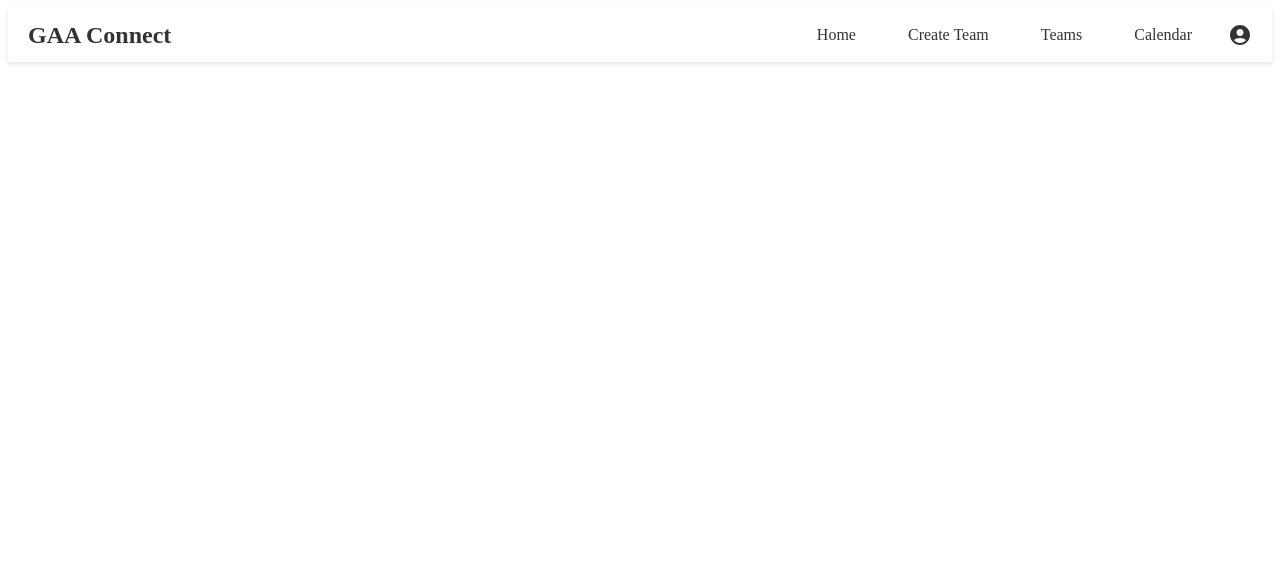
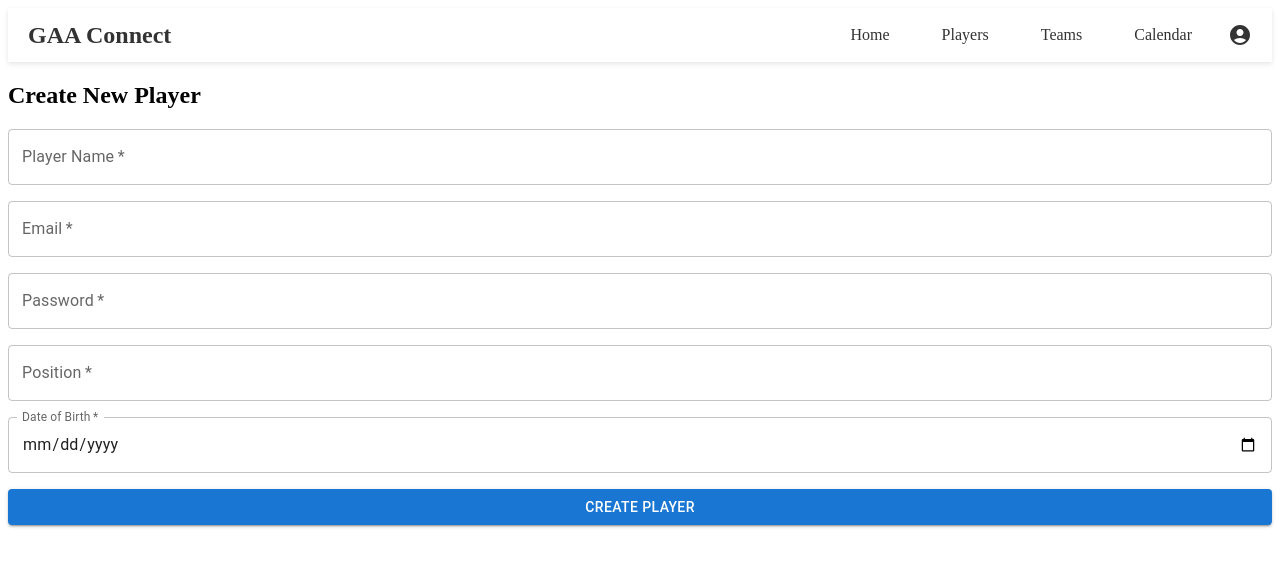
Before and after one commit to PeterWoods02/GaaConnect, a React (Create React App) app in the folder frontend/: page /addPlayer in a window 1280 px wide. Shown: the top 566 px of the page. Built offline with nearby package versions, Linux system fonts and the light colour scheme.

Commit message:
Added players CRUD on frontend

```diff
--- a/frontend/src/App.js
+++ b/frontend/src/App.js
@@ -3,6 +3,7 @@ import { BrowserRouter as Router, Route, Routes } from 'react-router-dom';
 import Home from './pages/homePage.js';
 import CreateTeam from './pages/createTeamPage.js';
 import AddTeam from './pages/addTeam.js';
+import AddPlayer from './pages/addPlayer.js';
 import SiteHeader from './components/siteHeader/index.js';
 
 const App = () => {
@@ -14,6 +15,7 @@ const App = () => {
           <Route path="/" element={<Home />} />
           <Route path="/createTeam" element={<CreateTeam />} />
           <Route path="/addTeam" element={<AddTeam />}/>
+          <Route path="/addPlayer" element={<AddPlayer />}/>
         </Routes>
       </div>
     </Router>
--- a/frontend/src/api/playersApi.js
+++ b/frontend/src/api/playersApi.js
@@ -1,4 +1,4 @@
-const BASE_URL = 'http://localhost:8080/api/players';
+const BASE_URL = 'http://localhost:8080/api/player';
 
 
 // Error handler function
--- /dev/null
+++ b/frontend/src/components/playerForm/index.js
@@ -0,0 +1,96 @@
+import React, { useState } from 'react';
+import { TextField, Button, Grid } from '@mui/material';
+
+const PlayerForm = ({ onSubmit }) => {
+  const [playerData, setPlayerData] = useState({
+    name: '',
+    email: '',
+    password: '',
+    position: '',
+    date_of_birth: '',
+  });
+
+  const handleInputChange = (event) => {
+    const { name, value } = event.target;
+    setPlayerData((prevData) => ({
+      ...prevData,
+      [name]: value,
+    }));
+  };
+
+  const handleSubmit = (event) => {
+    event.preventDefault();
+    onSubmit(playerData);
+  };
+
+  return (
+    <form onSubmit={handleSubmit}>
+      <Grid container spacing={2}>
+        <Grid item xs={12}>
+          <TextField
+            label="Player Name"
+            name="name"
+            fullWidth
+            value={playerData.name}
+            onChange={handleInputChange}
+            required
+          />
+        </Grid>
+        <Grid item xs={12}>
+          <TextField
+            label="Email"
+            name="email"
+            fullWidth
+            value={playerData.email}
+            onChange={handleInputChange}
+            required
+            type="email"
+          />
+        </Grid>
+        <Grid item xs={12}>
+          <TextField
+            label="Password"
+            name="password"
+            fullWidth
+            value={playerData.password}
+            onChange={handleInputChange}
+            required
+            type="password"
+          />
+        </Grid>
+        <Grid item xs={12}>
+          <TextField
+            label="Position"
+            name="position"
+            fullWidth
+            value={playerData.position}
+            onChange={handleInputChange}
+            required
+          />
+        </Grid>
+        <Grid item xs={12}>
+          <TextField
+            label="Date of Birth"
+            name="date_of_birth"
+            type="date"
+            fullWidth
+            value={playerData.date_of_birth}
+            onChange={handleInputChange}
+            required
+            InputLabelProps={{
+              shrink: true,
+            }}
+          />
+        </Grid>
+
+        <Grid item xs={12}>
+          <Button variant="contained" color="primary" type="submit" fullWidth>
+            Create Player
+          </Button>
+        </Grid>
+      </Grid>
+    </form>
+  );
+};
+
+export default PlayerForm;
--- a/frontend/src/components/siteHeader/index.js
+++ b/frontend/src/components/siteHeader/index.js
@@ -13,7 +13,23 @@ const SiteHeader = () => {
 
       <nav className="nav-links">
         <Link to="/" className="nav-link">Home</Link>
-        <Link to="/createTeam" className="nav-link">Create Team</Link>
+
+         {/* Players Dropdown */}
+         <div
+          className="players-dropdown"
+          onMouseEnter={() => setShowTeamsDropdown(true)}
+          onMouseLeave={() => setShowTeamsDropdown(false)}
+        >
+          <span className="nav-link">Players</span>
+          {showTeamsDropdown && (
+            <div className="dropdown-menu">
+              <Link to="/addPlayer">Add Player</Link>
+              <Link to="/" >Search Player</Link>
+              <Link to="/m">Player Stats</Link>
+            </div>
+          )}
+        </div>
+
 
         {/* Teams Dropdown */}
         <div
@@ -25,6 +41,7 @@ const SiteHeader = () => {
           {showTeamsDropdown && (
             <div className="dropdown-menu">
               <Link to="/addTeam">Add Team</Link>
+              <Link to="/createTeam" >Create Team</Link>
               <Link to="/manageTeams">Manage Teams</Link>
             </div>
           )}
--- /dev/null
+++ b/frontend/src/pages/addPlayer.js
@@ -0,0 +1,43 @@
+import React, { useState } from 'react';
+import { useNavigate } from 'react-router-dom';
+import { createPlayer } from '../api/playersApi.js';
+import PlayerForm from '../components/playerForm';
+import SnackbarAlert from '../components/snackbarAlert/index.js';
+
+const AddPlayer = () => {
+  const navigate = useNavigate();
+  const [openSnackbar, setOpenSnackbar] = useState(false);
+  const [snackbarMessage, setSnackbarMessage] = useState('');
+  const [snackbarSeverity, setSnackbarSeverity] = useState('success');
+
+  // Function to handle player creation
+  const handleCreatePlayer = async (playerData) => {
+    try {
+      console.log('Sending player data:', playerData);
+      await createPlayer(playerData);
+      setSnackbarMessage('Player created successfully!');
+      setSnackbarSeverity('success');
+      setOpenSnackbar(true);
+      setTimeout(() => navigate(`/`), 500);
+    } catch (error) {
+      setSnackbarMessage('Error creating player!');
+      setSnackbarSeverity('error');
+      setOpenSnackbar(true);
+    }
+  };
+
+  return (
+    <div>
+      <h2>Create New Player</h2>
+      <PlayerForm onSubmit={handleCreatePlayer} />
+      <SnackbarAlert
+        open={openSnackbar}
+        message={snackbarMessage}
+        severity={snackbarSeverity}
+        onClose={() => setOpenSnackbar(false)}
+      />
+    </div>
+  );
+};
+
+export default AddPlayer;
--- a/frontend/src/style.css
+++ b/frontend/src/style.css
@@ -57,7 +57,7 @@ header {
   background-color: #f4f4f4;
 }
 
-.user-profile ,.teams-dropdown{
+.user-profile ,.teams-dropdown,.players-dropdown{
   position: relative;
   display: flex;
   align-items: center;
@@ -93,6 +93,7 @@ header {
 }
 
 .teams-dropdown:hover .dropdown-menu,
+.players-dropdown:hover .dropdown-menu,
 .user-profile:hover .dropdown-menu {
   display: flex;
 }
```
